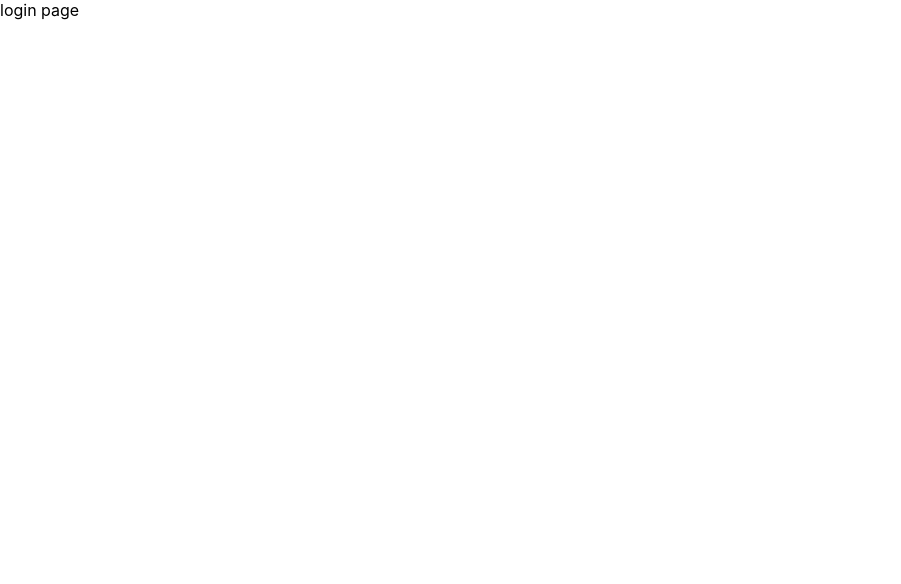
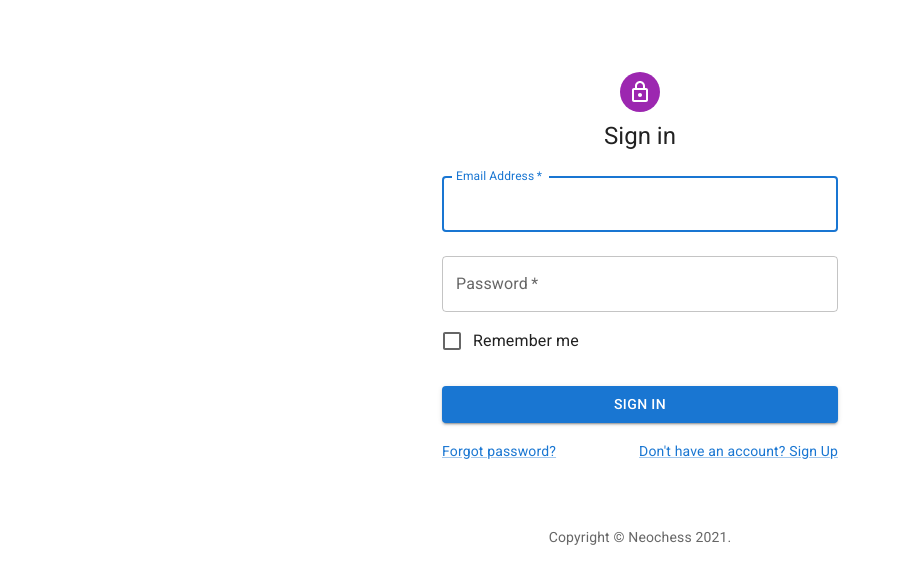
Before and after one commit to luismanuelamengual/Neochess-Client, a React (Create React App) app: page /login in a window 1280 px wide. Shown: the top 584 px of the page, without its empty margins (0-901 px from the left). Built offline with nearby package versions, Linux system fonts and the light colour scheme.

Commit message:
Agrego pagina de login

```diff
--- a/src/components/LoginPage/index.tsx
+++ b/src/components/LoginPage/index.tsx
@@ -1,7 +1,57 @@
+import Avatar from '@mui/material/Avatar';
+import Button from '@mui/material/Button';
+import CssBaseline from '@mui/material/CssBaseline';
+import TextField from '@mui/material/TextField';
+import FormControlLabel from '@mui/material/FormControlLabel';
+import Checkbox from '@mui/material/Checkbox';
+import Link from '@mui/material/Link';
+import Grid from '@mui/material/Grid';
+import Box from '@mui/material/Box';
+import LockOutlinedIcon from '@mui/icons-material/LockOutlined';
+import Typography from '@mui/material/Typography';
+import Container from '@mui/material/Container';
 import './index.scss';
 
+function Copyright(props: any) {
+    return (
+        <Typography variant="body2" color="text.secondary" align="center" {...props}>
+            {'Copyright © '}
+            {'Neochess '}
+            {new Date().getFullYear()}
+            {'.'}
+        </Typography>
+    );
+  }
+
 export default function LoginPage() {
+
+    const handleSubmit = (event: React.FormEvent<HTMLFormElement>) => {
+        event.preventDefault();
+        const data = new FormData(event.currentTarget);
+        console.log({
+            email: data.get('email'),
+            password: data.get('password'),
+        });
+      };
+
     return (
-        <div>login page</div>
+        <Container component="main" maxWidth="xs">
+            <CssBaseline />
+            <Box sx={{ marginTop: 8, display: 'flex', flexDirection: 'column', alignItems: 'center'}}>
+                <Avatar sx={{ m: 1, bgcolor: 'secondary.main' }}><LockOutlinedIcon /></Avatar>
+                <Typography component="h1" variant="h5">Sign in</Typography>
+                <Box component="form" onSubmit={handleSubmit} noValidate sx={{ mt: 1 }}>
+                    <TextField margin="normal" required fullWidth id="email" label="Email Address" name="email" autoComplete="email" autoFocus/>
+                    <TextField margin="normal" required fullWidth name="password" label="Password" type="password" id="password" autoComplete="current-password"/>
+                    <FormControlLabel control={<Checkbox value="remember" color="primary" />}label="Remember me"/>
+                    <Button type="submit" fullWidth variant="contained" sx={{ mt: 3, mb: 2 }}>Sign In</Button>
+                    <Grid container>
+                        <Grid item xs><Link href="#" variant="body2">Forgot password?</Link></Grid>
+                        <Grid item><Link href="#" variant="body2">{"Don't have an account? Sign Up"}</Link></Grid>
+                    </Grid>
+                </Box>
+            </Box>
+            <Copyright sx={{ mt: 8, mb: 4 }} />
+        </Container>
     );
 }
```
